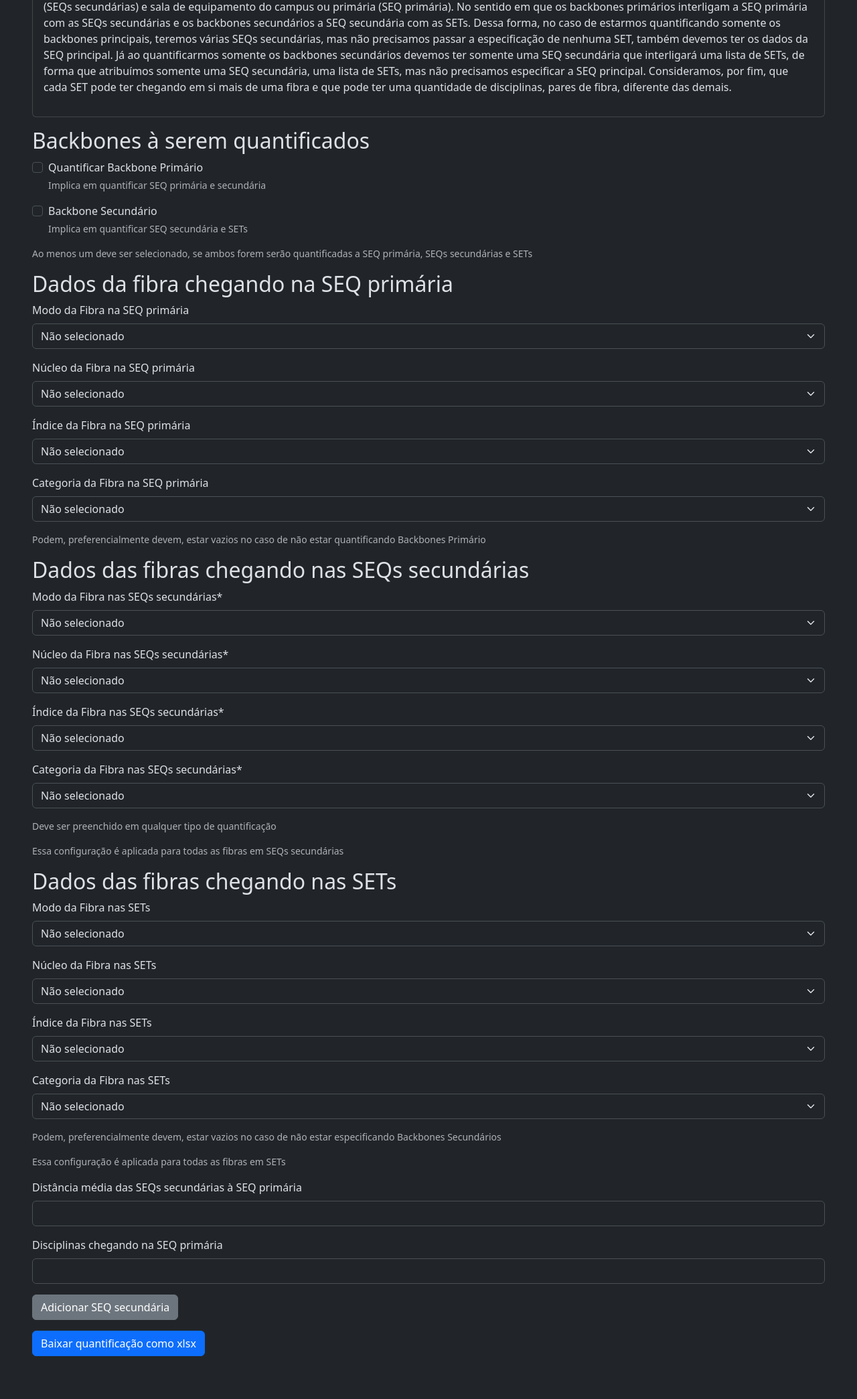
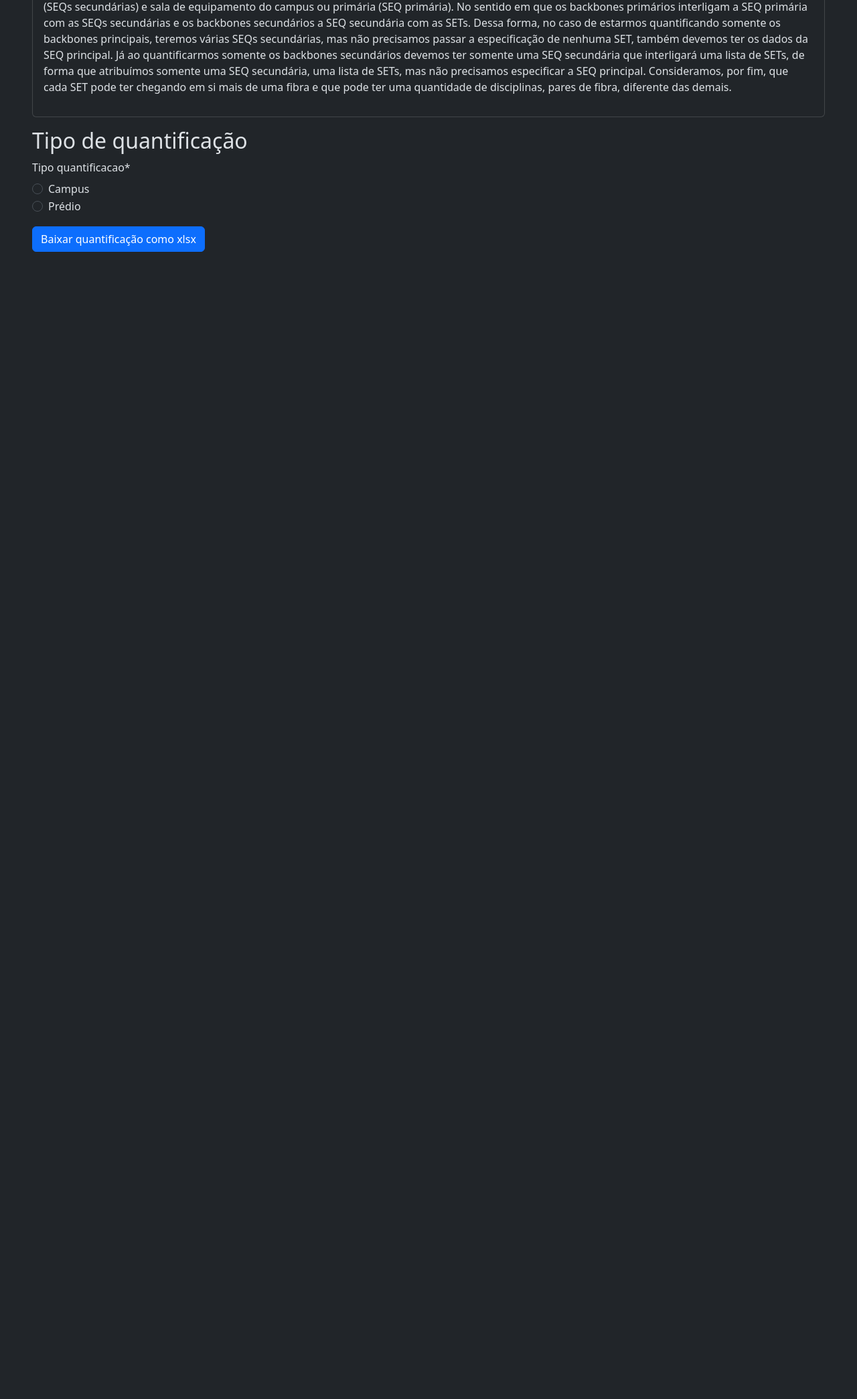
Before and after one commit to edu15076/trabalho_redes_quantificacao_de_fibra, a Django app: page /quantificacao/ in a window 1280 px wide. Shown: the part 403-2492 px from the top of the page at 67% size. After the commit the page ends 779 px from the top, so only its background shows below. Run offline with Django 5.2, Linux system fonts and the light colour scheme; some libraries are stand-ins or nearby versions.

Commit message:
Melhoria na interface

```diff
--- /dev/null
+++ b/fibra/templates/quantificacao_campus/quantificacao_campus.html
@@ -0,0 +1,11 @@
+{% load crispy_forms_filters %}
+{% load crispy_forms_tags %}
+
+
+<div id="campus-quantificacao">
+    {% crispy form_config_campus_interface %}
+    <h2>Configuração da SEQ do campus</h2>
+    {% crispy form_seq_primaria %}
+    <button type="button" class="add-seq btn btn-secondary mb-3">Adicionar SEQ secundária</button>
+    <div class="ms-4 list-seqs"></div>
+</div>
--- a/fibra/templates/quantificacao_form.html
+++ b/fibra/templates/quantificacao_form.html
@@ -8,6 +8,12 @@
     <meta name="viewport" content="width=device-width, initial-scale=1.0">
     <link href="https://cdn.jsdelivr.net/npm/bootstrap@5.3.3/dist/css/bootstrap.min.css" rel="stylesheet" integrity="sha384-QWTKZyjpPEjISv5WaRU9OFeRpok6YctnYmDr5pNlyT2bRjXh0JMhjY6hW+ALEwIH" crossorigin="anonymous">
     <title>Formulário de Quantificação</title>
+
+    <style>
+        .w-fit {
+            min-width: fit-content !important;
+        }
+    </style>
 </head>
 <body>
     <form method="post" id="form-quantificacao" class="m-5">
@@ -29,17 +35,10 @@
                 </p>
             </div>
         </div>
-        {% crispy form_config %}
-{#        {{ form_config|crispy }}#}
 
-        <div id="seq-primaria-config">
-            {{ form_seq_primaria|crispy }}
-            <button type="button" id="add-seq-secundaria" class="btn btn-secondary mb-3">Adicionar SEQ secundária</button>
-        </div>
+        {% crispy form_choices_interface %}
 
-        <div id="seq-secundaria-configs" class="ms-4">
-            <!-- This will be populated dynamically using JavaScript -->
-        </div>
+        <div id="quantificacao-de-fibra"></div>
 
         <button type="submit" class="btn btn-primary mb-3">Baixar quantificação como xlsx</button>
     </form>
@@ -63,78 +62,187 @@
             return cookieValue;
         }
 
-        $('#add-seq-secundaria').click(function() {
-            let seqSecundariaForm = `<div class="seq-secundaria-config">{% crispy form_seq_secundaria %}<button type="button" class="btn btn-secondary mb-3 add-set">Adicionar SET</button></div>`;
-            $('#seq-secundaria-configs').append(seqSecundariaForm);
+        $(document).on('click', '.remove-parent', function() {
+            $(this).parent().remove();
         });
 
-        $('#seq-secundaria-configs').on('click', '.add-set', function() {
-            let setForm = `<div class="ms-4 set-config">{% crispy form_set %}<button type="button" class="btn btn-secondary mb-3 add-backbone">Adicionar Backbone</button></div>`;
-            $(this).closest('.seq-secundaria-config').append(setForm);
+        function addQuantificacaoCampus() {
+            $("#quantificacao-de-fibra").append(
+                `{% include 'quantificacao_campus/quantificacao_campus.html' %}`
+            );
+        }
+
+        function addQuantificacaoPredio() {
+            $("#quantificacao-de-fibra").append(
+                `{% include 'quantificacao_predio/quantificacao_predio.html' %}`
+            );
+        }
+
+        function swapTipoQuantificacao(tipo) {
+            if (tipo === "CAMPUS") {
+                addQuantificacaoCampus();
+                $("#predio-quantificacao").remove();
+            } else {
+                $("#campus-quantificacao").remove();
+                addQuantificacaoPredio();
+            }
+        }
+
+        $("input[name='tipo_quantificacao']").change(function() {
+            swapTipoQuantificacao($(this).val());
         });
 
-        $('#seq-secundaria-configs').on('click', '.add-backbone', function() {
-            let backboneForm = `<div class="mb-3 ms-4"><input type="number" name="disciplinas_backbone" class="disciplina_set text-input form-control" placeholder="Disciplinas do Backbone chegando à SET" required></div>`;
-            $(this).parent().append(backboneForm);
-        });
+        function addSEQSecundaria() {
+            let addedSEQ = $(this).siblings('.list-seqs').append(
+                `{% include 'quantificacao_predio/quantificacao_seq_predio.html' with form_seq_predio=form_seq_secundaria %}`
+            );
+
+            addedSEQ.find('.add-set').last().after(
+                `<button type="button" class="ms-2 mb-3 w-fit btn add-backbone remove-parent btn-outline-danger"><span aria-hidden="true">&times;</span> Remover SEQ</button>`
+            );
+        }
+
+        function addSET() {
+            $(this).siblings('.list-set').append(
+                `{% include 'quantificacao_predio/quantificacao_set.html' %}`
+            );
+        }
+
+        function addBackbone() {
+            $(this).siblings('.list-backbones').append(
+                `{% include 'quantificacao_predio/set_backbone.html' %}`
+            );
+        }
+
+        $(document).on('click', '.add-seq', addSEQSecundaria);
+        $(document).on('click', '.add-set',addSET);
+        $(document).on('click', '.add-backbone', addBackbone);
+
+        function getBackboneSET($parent) {
+            return $parent.find('.disciplina_set').val();
+        }
+
+        function getSET($parent) {
+            let disciplinas = [];
+
+            $parent.find('.container-backbone-set').each(function () {
+                disciplinas.push(getBackboneSET($(this)));
+            });
+
+            return {
+                andar: $parent.find('.andar_set').val(),
+                disciplinas_por_backbone: disciplinas,
+            };
+        }
+
+        function getSEQPredio($parent) {
+            let sets = [];
+
+            $parent.find('.container-set').each(function() {
+                sets.push(getSET($(this)));
+            });
+
+            return {
+                andar: $parent.find('.andar_seq_secundaria').val(),
+                medida_basica: $parent.find('.medida_basica_seq_secundaria').val(),
+                disciplinas: $parent.find('.disciplinas_seq_secundaria').val(),
+                sets: sets,
+            };
+        }
+
+        function getFibraDataFrom($select) {
+            const fibra = $select.val();
+            return {
+                modo: fibra.slice(0, 2),
+                nucleo: fibra.slice(2),
+            }
+        }
+
+        function getFormDataCampus() {
+            let $campus = $('#campus-quantificacao');
+
+            let seqs_secundarias = [];
+
+            $campus.find('.container-seq-predio').each(function () {
+                seqs_secundarias.push(getSEQPredio($(this)));
+            });
+
+            const fibra_seq_campus = getFibraDataFrom($('#id_modo_fibra_seq_primaria'));
+            const fibra_seq_predio = getFibraDataFrom($('#id_modo_fibra_seq_secundaria'));
+            const fibra_set = getFibraDataFrom($('#id_modo_fibra_set'));
+
+            return {
+                config: {
+                    modo_seq_primaria: fibra_seq_campus.modo,
+                    nucleo_seq_primaria: fibra_seq_campus.nucleo,
+                    indice_seq_primaria: 'IG',
+                    categoria_seq_primaria: 'Loose',
+                    modo_seq_secundaria: fibra_seq_predio.modo,
+                    nucleo_seq_secundaria: fibra_seq_predio.nucleo,
+                    indice_seq_secundaria: 'IG',
+                    categoria_seq_secundaria: 'Loose',
+                    modo_set: fibra_set.modo,
+                    nucleo_set: fibra_set.nucleo,
+                    indice_set: 'IG',
+                    categoria_set: 'Tight',
+                    backbone_primario: true,
+                    backbone_secundario: true,
+                },
+                seq_primaria: {
+                    medida_basica: $('#id_medida_basica_seq_primaria').val(),
+                    disciplinas: $('#id_disciplinas_seq_primaria').val(),
+                },
+                seqs_secundarias: seqs_secundarias,
+            };
+        }
+
+        function getFormDataPredio() {
+            let $predio = $('#predio-quantificacao');
+
+            let seq_predio = [getSEQPredio($predio.find('.container-seq-predio'))];
+
+            const fibra_seq_predio = getFibraDataFrom($('#id_modo_fibra_seq_primaria'));
+            const fibra_set = getFibraDataFrom($('#id_modo_fibra_set'));
+
+            return {
+                config: {
+                    modo_seq_primaria: '',
+                    nucleo_seq_primaria: '',
+                    indice_seq_primaria: 'IG',
+                    categoria_seq_primaria: 'Loose',
+                    modo_seq_secundaria: fibra_seq_predio.modo,
+                    nucleo_seq_secundaria: fibra_seq_predio.nucleo,
+                    indice_seq_secundaria: 'IG',
+                    categoria_seq_secundaria: 'Loose',
+                    modo_set: fibra_set.modo,
+                    nucleo_set: fibra_set.nucleo,
+                    indice_set: 'IG',
+                    categoria_set: 'Tight',
+                    backbone_primario: false,
+                    backbone_secundario: true,
+                },
+                seq_primaria: {
+                    medida_basica: $('#id_medida_basica_seq_primaria').val(),
+                    disciplinas: $('#id_disciplinas_seq_primaria').val(),
+                },
+                seqs_secundarias: seq_predio,
+            };
+        }
+
+        function getFormData() {
+            if ($("input[name='tipo_quantificacao']:checked").val() === 'CAMPUS')
+                return getFormDataCampus();
+            else
+                return getFormDataPredio();
+        }
 
         $('#form-quantificacao').submit(function (event) {
             event.preventDefault();
 
-            let seqs_secundarias = [];
-
-            $('.seq-secundaria-config').each(function (event) {
-                let sets = [];
-
-                $(this).find('.set-config').each(function (event) {
-                    let disciplinas = [];
-
-                    $(this).find('.disciplina_set').each(function (event) {
-                        disciplinas.push($(this).val());
-                    });
-
-                    sets.push({
-                        andar: $(this).find('.andar_set').val(),
-                        disciplinas_por_backbone: disciplinas
-                    });
-                });
-
-                seqs_secundarias.push({
-                    andar: $(this).find('.andar_seq_secundaria').val(),
-                    medida_basica: $(this).find('.medida_basica_seq_secundaria').val(),
-                    disciplinas: $(this).find('.disciplinas_seq_secundaria').val(),
-                    sets: sets
-                });
-            });
-
-            let formData = {
-                config: {
-                    modo_seq_primaria: $('#id_modo_fibra_seq_primaria').val(),
-                    nucleo_seq_primaria: $('#id_nucleo_fibra_seq_primaria').val(),
-                    indice_seq_primaria: $('#id_indice_fibra_seq_primaria').val(),
-                    categoria_seq_primaria: $('#id_categoria_fibra_seq_primaria').val(),
-                    modo_seq_secundaria: $('#id_modo_fibra_seq_secundaria').val(),
-                    nucleo_seq_secundaria: $('#id_nucleo_fibra_seq_secundaria').val(),
-                    indice_seq_secundaria: $('#id_indice_fibra_seq_secundaria').val(),
-                    categoria_seq_secundaria: $('#id_categoria_fibra_seq_secundaria').val(),
-                    modo_set: $('#id_modo_fibra_set').val(),
-                    nucleo_set: $('#id_nucleo_fibra_set').val(),
-                    indice_set: $('#id_indice_fibra_set').val(),
-                    categoria_set: $('#id_categoria_fibra_set').val(),
-                    backbone_primario: $('#id_backbone_primario').is(':checked'),
-                    backbone_secundario: $('#id_backbone_secundario').is(':checked')
-                },
-                seq_primaria: {
-                    medida_basica: $('#id_medida_basica_seq_primaria').val(),
-                    disciplinas: $('#id_disciplinas_seq_primaria').val()
-                },
-                seqs_secundarias: seqs_secundarias
-            };
-
             $.ajax({
                 type: 'POST',
                 url: '{% url "quantificacao_form" %}',
-                data: JSON.stringify(formData),
+                data: JSON.stringify(getFormData()),
                 headers: {
                     "X-Requested-With": "XMLHttpRequest",
                     "X-CSRFToken": getCookie("csrftoken"),
--- /dev/null
+++ b/fibra/templates/quantificacao_predio/quantificacao_predio.html
@@ -0,0 +1,9 @@
+{% load crispy_forms_filters %}
+{% load crispy_forms_tags %}
+
+
+<div id="predio-quantificacao">
+    {% crispy form_config_predio_interface %}
+    <h2>Configuração SEQ do prédio</h2>
+    {% include 'quantificacao_predio/quantificacao_seq_predio.html' with form_seq_predio=form_seq_secundaria %}
+</div>
--- /dev/null
+++ b/fibra/templates/quantificacao_predio/quantificacao_seq_predio.html
@@ -0,0 +1,9 @@
+{% load crispy_forms_filters %}
+{% load crispy_forms_tags %}
+
+
+<div class="container-seq-predio">
+    {% crispy form_seq_predio %}
+    <button type="button" class="btn btn-secondary mb-3 add-set">Adicionar SET</button>
+    <div class="ms-4 list-set"></div>
+</div>
--- /dev/null
+++ b/fibra/templates/quantificacao_predio/quantificacao_set.html
@@ -0,0 +1,10 @@
+{% load crispy_forms_filters %}
+{% load crispy_forms_tags %}
+
+
+<div class="set-config container-set">
+    {% crispy form_set %}
+    <button type="button" class="btn btn-secondary mb-3 add-backbone">Adicionar Backbone</button>
+    <button type="button" class="ms-2 mb-3 w-fit btn add-backbone remove-parent btn-outline-danger"><span aria-hidden="true">&times;</span> Remover SET</button>
+    <div class="ms-4 list-backbones"></div>
+</div>
--- /dev/null
+++ b/fibra/templates/quantificacao_predio/set_backbone.html
@@ -0,0 +1,5 @@
+<div class="mb-3 d-flex justify-content-between container-backbone-set">
+    <input type="number" name="disciplinas_backbone" class="disciplina_set text-input form-control" placeholder="Disciplinas do Backbone chegando à SET" required>
+{#    <button class="btn btn-danger mb-3 add-backbone remove-parent"><span aria-hidden="true">&times;</span></button>#}
+    <button type="button" class="ms-2 w-fit btn add-backbone remove-parent btn-outline-danger"><span aria-hidden="true">&times;</span> Remover backbone</button>
+</div>
--- a/fibra/view.py
+++ b/fibra/view.py
@@ -3,7 +3,8 @@ from ast import parse
 from django.http import JsonResponse, HttpResponse, Http404
 from django.shortcuts import render
 from django.views.generic import View
-from .forms_quantificacao import FormConfig, FormSEQPrimaria, FormSEQSecundaria, FormSET
+from .forms_quantificacao import FormConfig, FormSEQPrimaria, FormSEQSecundaria, \
+    FormSET, FormChoicesInterface, FormConfigCampusInterface, FormConfigPredioInterface
 import json
 
 from .sala_de_telecomunicacoes import SET
@@ -96,11 +97,17 @@ class QuantificacaoView(View):
     template_name = 'quantificacao_form.html'
 
     def get(self, request):
+        form_choices_interface = FormChoicesInterface()
+        form_config_campus_interface = FormConfigCampusInterface()
+        form_config_predio_interface = FormConfigPredioInterface()
         form_config = FormConfig()
         form_seq_primaria = FormSEQPrimaria()
         form_seq_secundaria = FormSEQSecundaria()
         form_set = FormSET()
         return render(request, self.template_name, {
+            'form_choices_interface': form_choices_interface,
+            'form_config_campus_interface': form_config_campus_interface,
+            'form_config_predio_interface': form_config_predio_interface,
             'form_config': form_config,
             'form_seq_primaria': form_seq_primaria,
             'form_seq_secundaria': form_seq_secundaria,
```
Also changed, not shown: fibra/forms_quantificacao.py (+94 -24 lines), fibra/quantificadores.py (+26 -9 lines).
